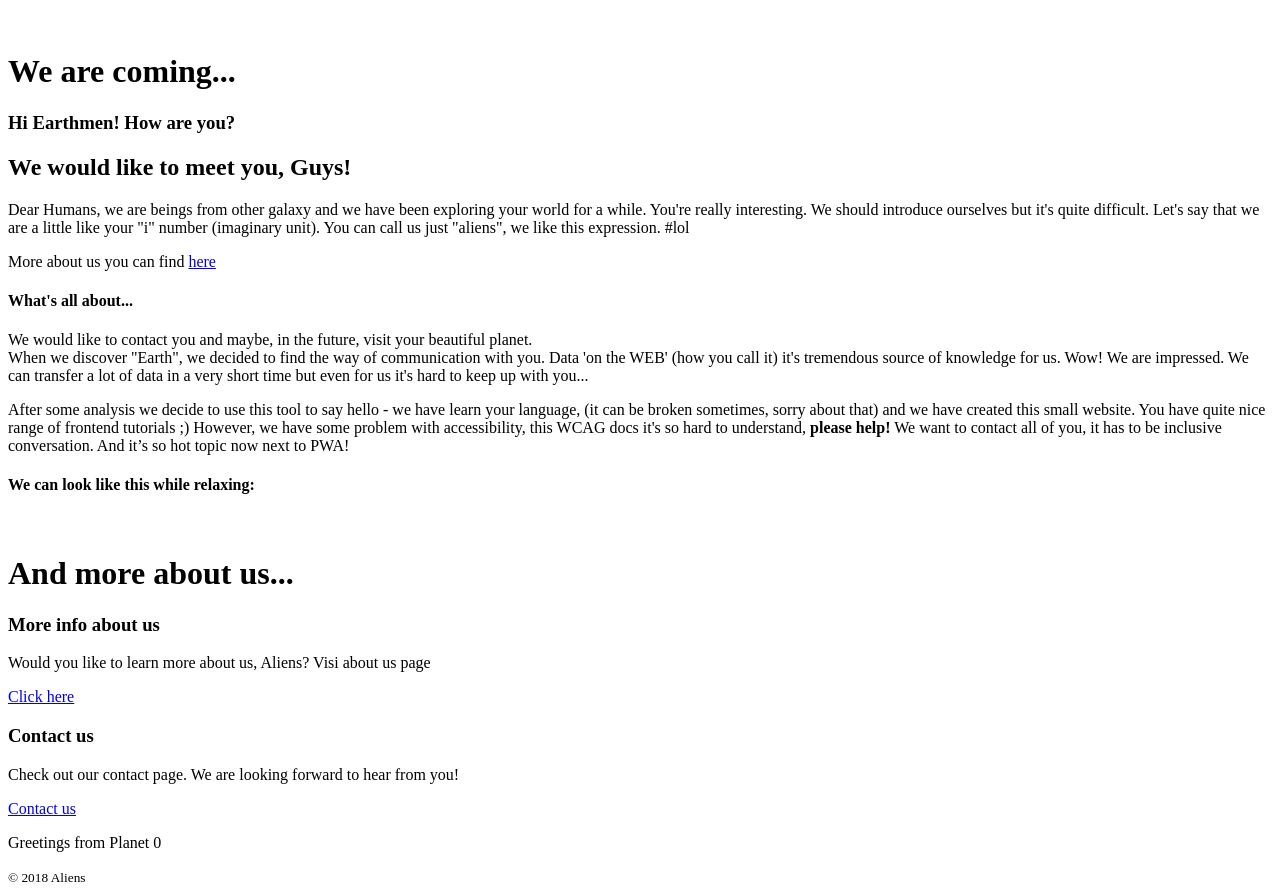
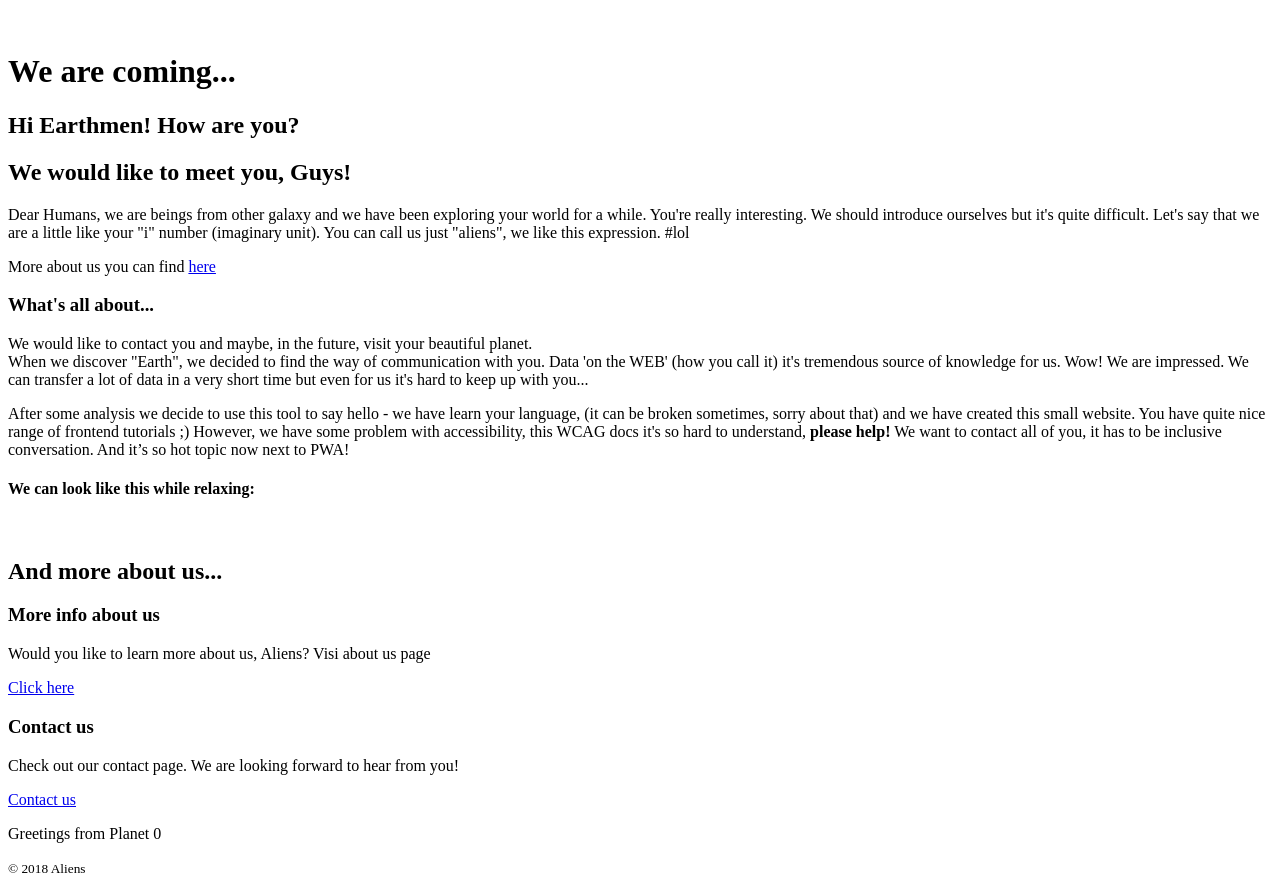
Before and after one commit to SnowdogApps/a11y-aliens, a website: page src/index.html in a window 1280 px wide. Shown: the part 1366-2260 px from the top of the page. Drawn offline with nearby package versions, Linux system fonts and the light colour scheme; files that its build step writes are made by us from their sources.

Commit message:
fix heading order

```diff
--- a/src/index.html
+++ b/src/index.html
@@ -32,7 +32,7 @@
       <div class="container">
         <div class="top-banner__content">
           <h1>We are coming...</h1>
-          <h3>Hi Earthmen! How are you?</h3>
+          <h2>Hi Earthmen! How are you?</h2>
         </div>
       </div>
     </div>
@@ -46,7 +46,7 @@
               "i" number (imaginary unit). You can call us just "aliens", we like this expression. #lol</p>
             <p>More about us you can find <a href="/about.html">here</a>
             </p>
-            <h4>What's all about...</h4>
+            <h3>What's all about...</h3>
             <p>We would like to contact you and maybe, in the future, visit your beautiful planet.
               <br>When we discover "Earth", we decided to find the way of communication with you. Data 'on the WEB' (how you
               call it) it's tremendous source of knowledge for us. Wow! We are impressed. We can transfer a lot of data in
--- a/src/templates/sidebar.html
+++ b/src/templates/sidebar.html
@@ -1,6 +1,6 @@
 <div class="sidebar col-md-4">
   <div class="content">
-    <h1>And more about us...</h1>
+    <h2>And more about us...</h2>
     <div class="card">
       <h3>More info about us</h3>
       <p>Would you like to learn more about us, Aliens? Visi about us page</p>
```
Also changed, not shown: src/about.html (+1 -1 lines).
